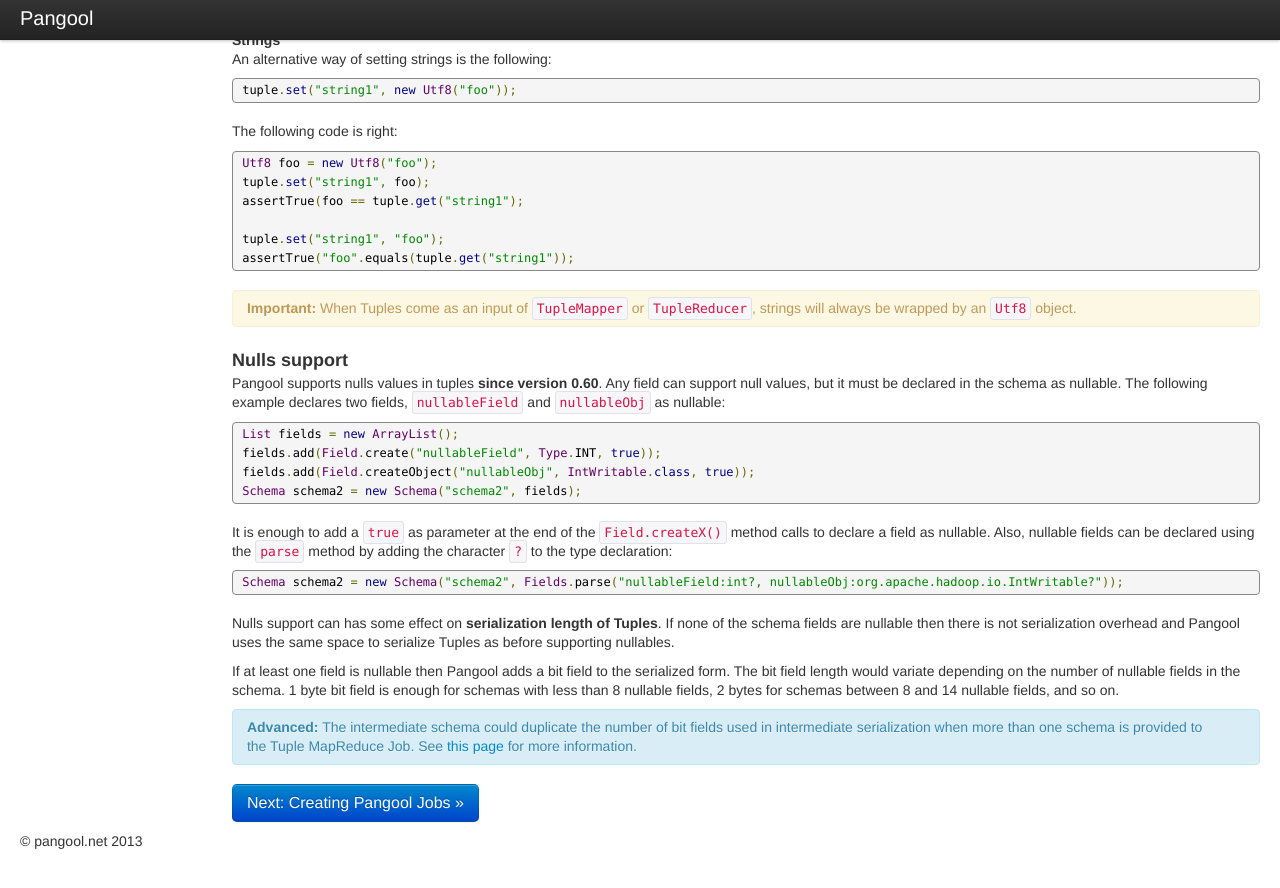
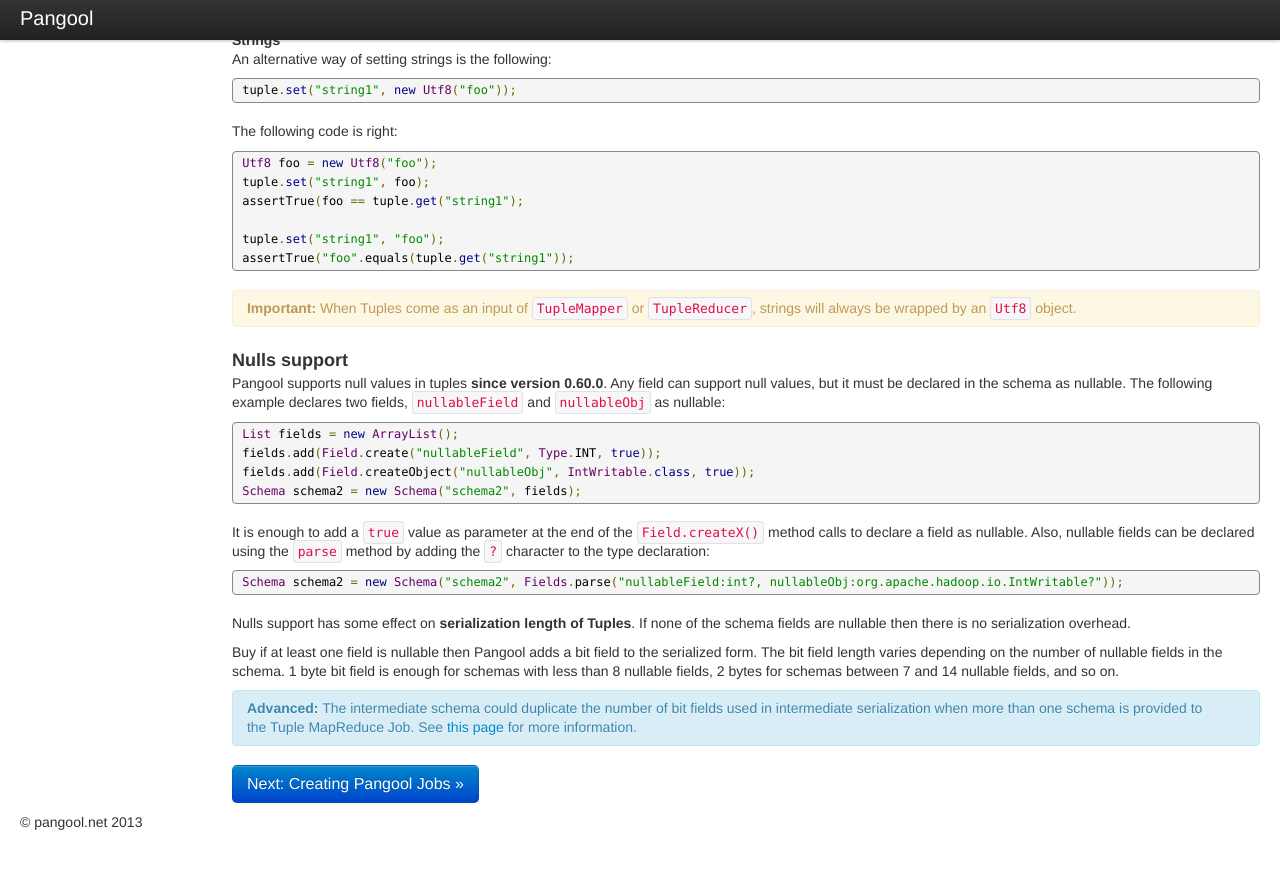
Before and after one commit to datasalt/pangool, a Jekyll site: the page built from userguide/schemas.html, in a window 1280 px wide and 900 px high, scrolled down 1904 px. Shown: the top 888 px of the window. Built offline with Jekyll 4.4.1, drawn with Linux system fonts in a browser that asks for light colours; nearby versions of some CDN libraries; Markdown is read by kramdown in place of the engine named in the settings.

Commit message:
Some fixes.

```diff
--- a/userguide/schemas.html
+++ b/userguide/schemas.html
@@ -188,7 +188,7 @@ always be wrapped by an <code>Utf8</code> object.
 <h3>Nulls support</h3>
 
 <p>
-    Pangool supports nulls values in tuples <strong>since version 0.60</strong>. Any field can support null values, but
+    Pangool supports null values in tuples <strong>since version 0.60.0</strong>. Any field can support null values, but
     it must be declared in the schema as nullable. The following example declares two fields,
     <code>nullableField</code> and <code>nullableObj</code> as nullable:
 </p>
@@ -201,9 +201,9 @@ always be wrapped by an <code>Utf8</code> object.
 </pre>
 
 <p>
-    It is enough to add a <code>true</code> as parameter at the end of the <code>Field.createX()</code> method
+    It is enough to add a <code>true</code> value as parameter at the end of the <code>Field.createX()</code> method
     calls to declare a field as nullable. Also, nullable fields can be declared using the <code>parse</code>
-    method by adding the character <code>?</code> to the type declaration:
+    method by adding the <code>?</code> character to the type declaration:
 </p>
 
 <pre class="prettyprint" id="java">
@@ -211,15 +211,14 @@ always be wrapped by an <code>Utf8</code> object.
 </pre>
 
 <p>
-    Nulls support can has some effect on <strong>serialization length of Tuples</strong>. If none of
-    the schema fields are nullable then there is not serialization overhead and Pangool uses
-    the same space to serialize Tuples as before supporting nullables.
+    Nulls support has some effect on <strong>serialization length of Tuples</strong>. If none of
+    the schema fields are nullable then there is no serialization overhead.
 </p>
 
 <p>
-    If at least one field is nullable then Pangool adds a bit field to the serialized form. The bit field
-    length would variate depending on the number of nullable fields in the schema. 1 byte bit field is enough
-    for schemas with less than 8 nullable fields, 2 bytes for schemas between 8 and 14 nullable fields, and so on.
+    Buy if at least one field is nullable then Pangool adds a bit field to the serialized form. The bit field
+    length varies depending on the number of nullable fields in the schema. 1 byte bit field is enough
+    for schemas with less than 8 nullable fields, 2 bytes for schemas between 7 and 14 nullable fields, and so on.
 </p>
 
 <div class="alert alert-info">
```
